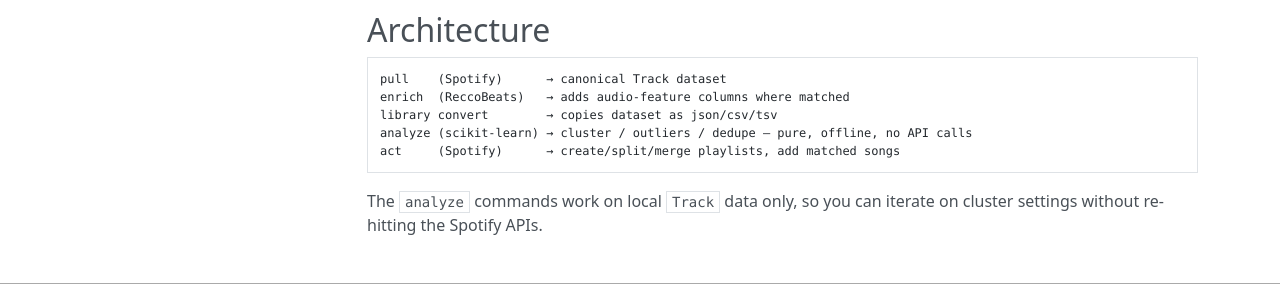
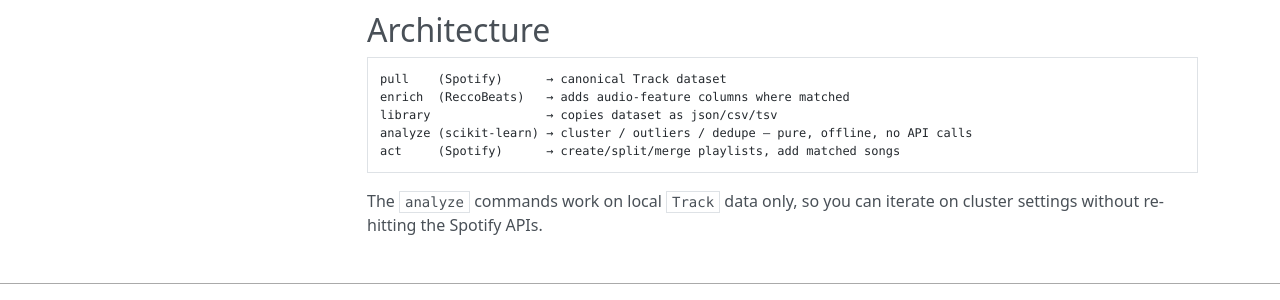
Before and after one commit to mwaddell/playlist-forge, an MkDocs documentation site: the page built from docs/index.md, in a window 1280 px wide and 1043 px high. Shown: the part 703-1003 px from the top of the window. Built offline with MkDocs 1.6.1, drawn with Linux system fonts in a browser that asks for light colours; nearby versions of some CDN libraries.

Commit message:
updated docs

````diff
--- a/docs/index.md
+++ b/docs/index.md
@@ -30,7 +30,7 @@
 ```text
 pull    (Spotify)      → canonical Track dataset
 enrich  (ReccoBeats)   → adds audio-feature columns where matched
-library convert        → copies dataset as json/csv/tsv
+library                → copies dataset as json/csv/tsv
 analyze (scikit-learn) → cluster / outliers / dedupe — pure, offline, no API calls
 act     (Spotify)      → create/split/merge playlists, add matched songs
 ```
````
Also changed, not shown: PRE_PUBLISH_CHECKLIST.md (+2 -2 lines).
